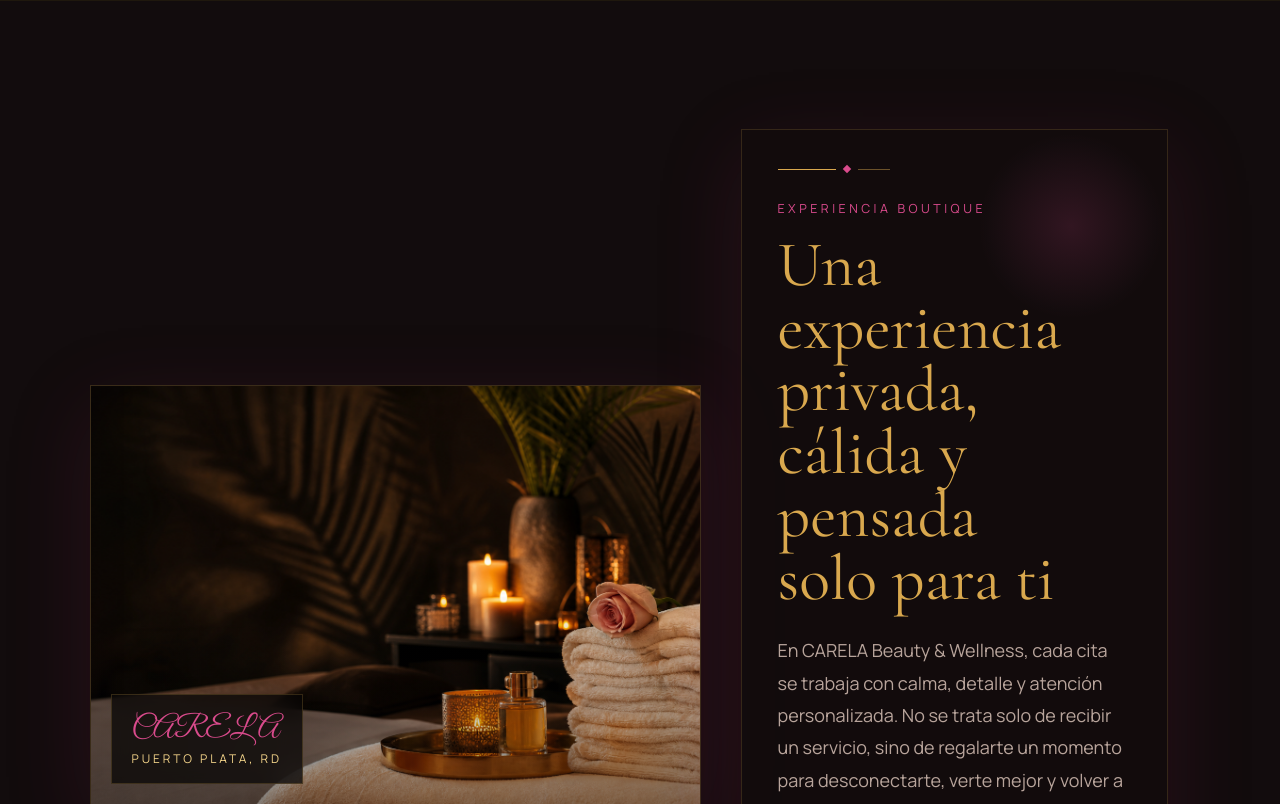
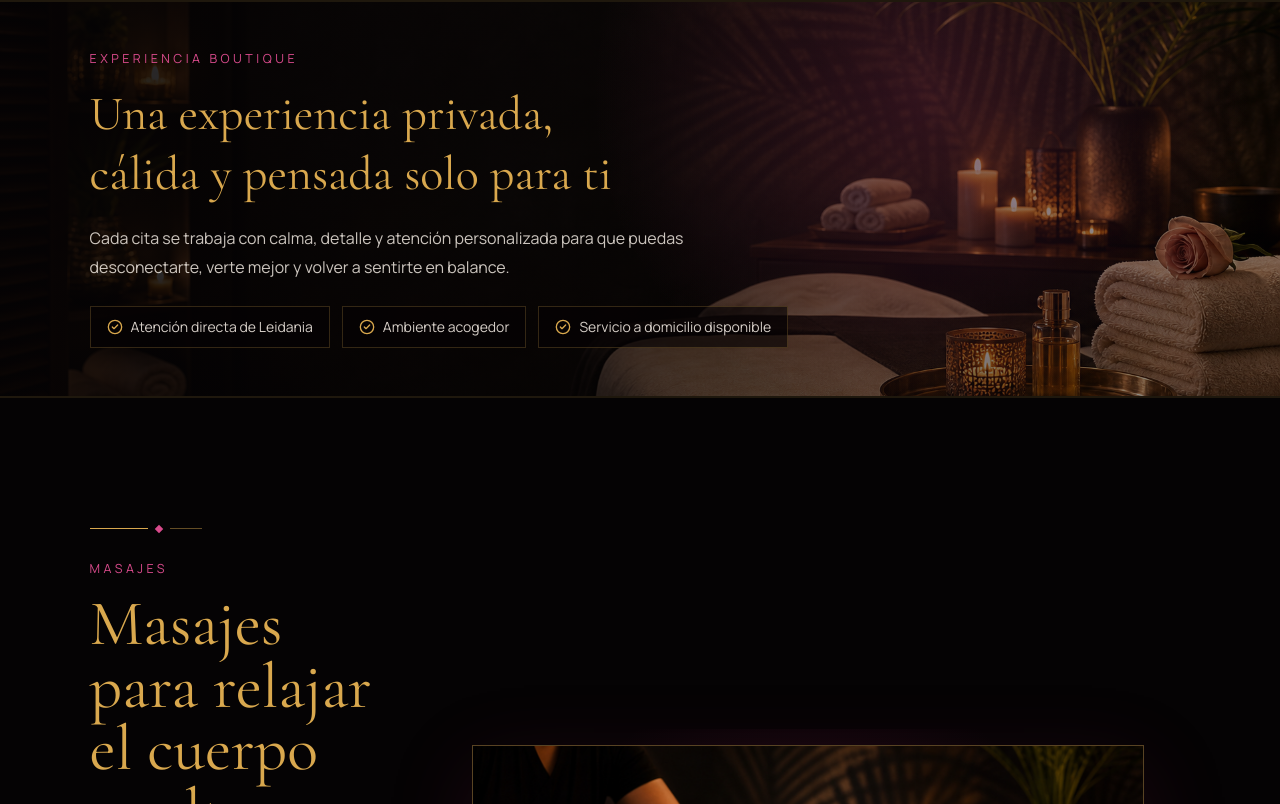
Before and after one commit to carlosreynag06/carela, a Next.js app: page / in a window 1280 px wide. Shown: the part 5016-5820 px from the top of the page. Built offline with nearby package versions, Linux system fonts and the light colour scheme.

Commit message:
Convert boutique section to divider band

```diff
--- a/app/page.tsx
+++ b/app/page.tsx
@@ -467,50 +467,40 @@ function HowItWorksSection() {
 
 function BoutiqueExperience() {
   return (
-    <Section spacing="lg" tone="charcoal">
-      <Container>
-        <div className="grid gap-10 lg:grid-cols-[1.05fr_0.95fr] lg:items-center">
-          <Reveal>
-            <ImageFrame priority="feature" className="aspect-[16/11] min-h-0">
+    <Section
+      className="isolate min-h-[340px] border-y border-champagne-gold/12"
+      spacing="none"
+      tone="black"
+    >
       <Image
-                src="/images/hero-carela-spa.png"
-                alt="Ambiente boutique de spa con velas, toallas y detalles cálidos"
+        src="/images/boutique-experience-divider.png"
+        alt=""
         fill
-                sizes="(min-width: 1024px) 45vw, 86vw"
+        sizes="100vw"
         className="object-cover object-center"
       />
-              <div className="absolute bottom-5 left-5 z-20 border border-champagne-gold/20 bg-background/72 px-5 py-4 backdrop-blur-md">
-                <p className="font-script text-3xl text-rose-pink">CARELA</p>
-                <p className="mt-1 text-xs uppercase tracking-[0.24em] text-soft-gold">
-                  Puerto Plata, RD
-                </p>
-              </div>
-            </ImageFrame>
-          </Reveal>
+      <div className="absolute inset-0 bg-[linear-gradient(90deg,rgba(5,3,4,0.9),rgba(5,3,4,0.72)_46%,rgba(5,3,4,0.38))]" />
+      <div className="absolute inset-0 bg-[radial-gradient(circle_at_72%_24%,rgba(217,75,140,0.18),transparent_34%)]" />
 
-          <Reveal delay={0.12}>
-            <PremiumCard className="relative overflow-hidden p-7 sm:p-9">
-              <div className="absolute right-0 top-0 size-48 bg-[radial-gradient(circle,rgba(217,75,140,0.16),transparent_68%)]" />
-              <div className="relative">
-                <DecorativeDivider />
-                <p className="mt-7 text-eyebrow uppercase tracking-[0.28em] text-rose-pink">
+      <Container className="relative z-10 flex min-h-[340px] items-center py-12">
+        <Reveal>
+          <div className="max-w-4xl">
+            <p className="text-eyebrow uppercase tracking-[0.28em] text-rose-pink">
               Experiencia boutique
             </p>
-                <h2 className="mt-4 font-serif text-section-title text-champagne-gold text-balance">
+            <h2 className="mt-4 max-w-3xl font-serif text-4xl leading-tight text-champagne-gold text-balance sm:text-5xl">
               Una experiencia privada, cálida y pensada solo para ti
             </h2>
-                <p className="mt-6 text-lead text-muted-taupe">
-                  En CARELA Beauty & Wellness, cada cita se trabaja con calma,
-                  detalle y atención personalizada. No se trata solo de recibir
-                  un servicio, sino de regalarte un momento para desconectarte,
-                  verte mejor y volver a sentirte en balance.
+            <p className="mt-5 max-w-2xl text-copy text-warm-cream/82">
+              Cada cita se trabaja con calma, detalle y atención personalizada
+              para que puedas desconectarte, verte mejor y volver a sentirte en
+              balance.
             </p>
-
-                <div className="mt-8 flex flex-wrap gap-3">
+            <div className="mt-6 flex flex-wrap gap-3">
               {boutiqueBenefits.map((benefit) => (
                 <span
                   key={benefit}
-                      className="inline-flex items-center gap-2 border border-champagne-gold/18 bg-background/45 px-4 py-3 text-sm text-warm-cream/82"
+                  className="inline-flex items-center gap-2 border border-champagne-gold/22 bg-background/62 px-4 py-2.5 text-sm text-warm-cream/86 backdrop-blur-md"
                 >
                   <CheckCircle2
                     className="text-champagne-gold"
@@ -522,9 +512,7 @@ function BoutiqueExperience() {
               ))}
             </div>
           </div>
-            </PremiumCard>
         </Reveal>
-        </div>
       </Container>
     </Section>
   );
```
Also changed, not shown: public/images/boutique-experience-divider.png (added). Lines whose indentation alone changed are shown as unchanged.
